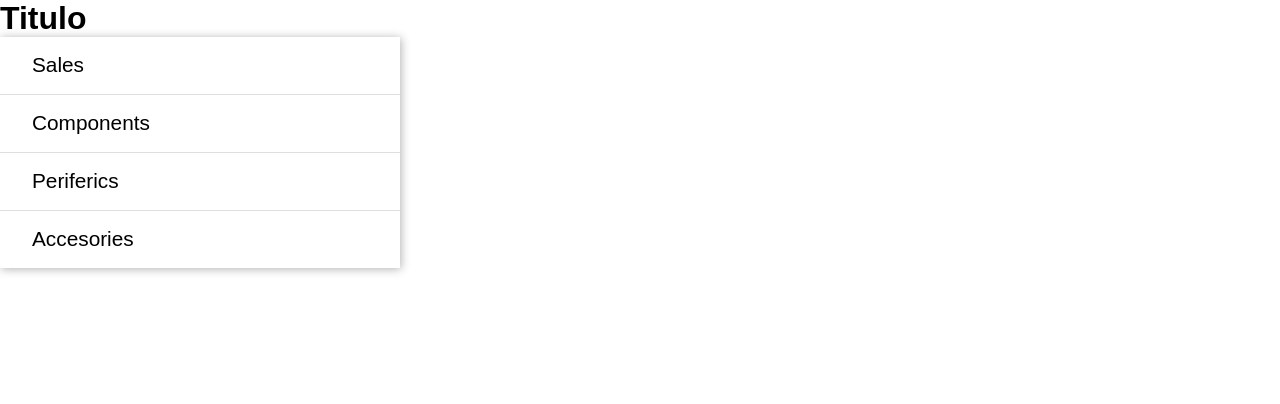
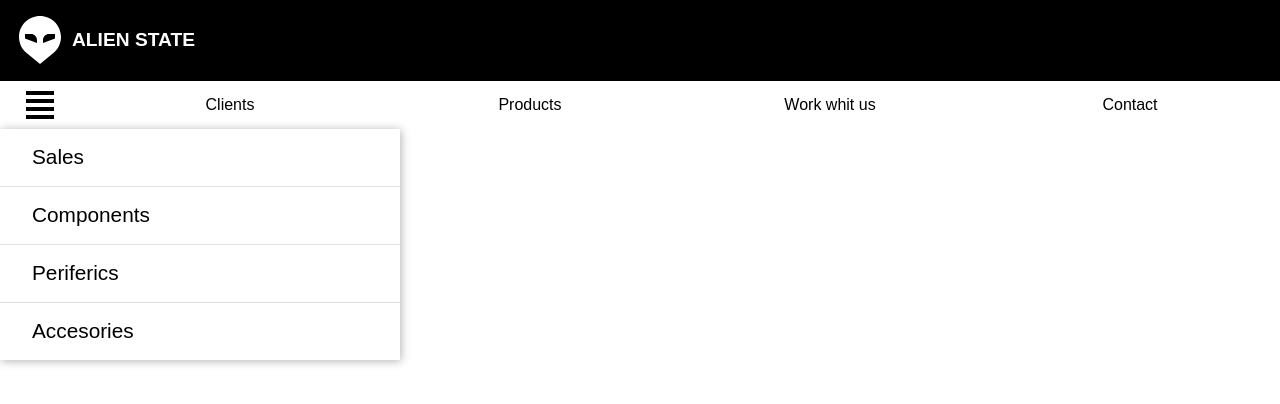
Before and after one commit to CRKNO/landing-page-proyect, a plain HTML site: page index.html in a window 1280 px wide. Drawn offline with Linux system fonts and the light colour scheme.

Commit message:
header incorpored into the index, minor adjustments

```diff
--- a/index.html
+++ b/index.html
@@ -4,13 +4,34 @@
         <meta charset="utf-8">
         <link rel="stylesheet" href="styles/style.css">
         <link rel="stylesheet" href="styles/menu-list.css">
+        <link rel="stylesheet" href="styles/nav-bar.css">
         <title>Components</title>
     </head>
     <body>
 
         <header>
-            <div id="menu-icon"></div>
-            <h1>Titulo</h1>
+            <nav id="nav-bar">
+                <div id="logo-container">
+                    <a href="">
+                        <svg viewBox="0 0 16 16" fill="none" xmlns="http://www.w3.org/2000/svg"><g id="SVGRepo_bgCarrier" stroke-width="0"></g><g id="SVGRepo_tracerCarrier" stroke-linecap="round" stroke-linejoin="round"></g><g id="SVGRepo_iconCarrier"> <path fill-rule="evenodd" clip-rule="evenodd" d="M8 16L3.54223 12.3383C1.93278 11.0162 1 9.04287 1 6.96005C1 3.11612 4.15607 0 8 0C11.8439 0 15 3.11612 15 6.96005C15 9.04287 14.0672 11.0162 12.4578 12.3383L8 16ZM3 6H5C6.10457 6 7 6.89543 7 8V9L3 7.5V6ZM11 6C9.89543 6 9 6.89543 9 8V9L13 7.5V6H11Z" fill="#ffffff"></path> </g></svg>
+                        ALIEN STATE
+                    </a>
+                </div>
+                <div id="menu-icon">
+                    <svg width="800px" height="800px" viewBox="0 0 16 16" fill="none" xmlns="http://www.w3.org/2000/svg">
+                        <path d="M1 5H15V7H1V5Z" fill="#000000"/>
+                        <path d="M1 9H15V11H1V9Z" fill="#000000"/>
+                        <path d="M1 13H15V15H1V13Z" fill="#000000"/>
+                        <path d="M1 1H15V3H1V1Z" fill="#000000"/>
+                    </svg>
+                </div>
+                <ul id="nav-list">
+                    <li id="list-item"><a href="">Clients</a></li>
+                    <li id="list-item"><a href="">Products</a></li>
+                    <li id="list-item"><a href="">Work whit us</a></li>
+                    <li id="list-item"><a href="">Contact</a></li>
+                </ul>
+            </nav>
         </header>
 
         <main>
--- a/styles/nav-bar.css
+++ b/styles/nav-bar.css
@@ -4,7 +4,7 @@
     box-sizing: border-box;
     font-family: sans-serif;
 }
-nav{
+#nav-bar{
     display: flex;
     flex-wrap: wrap;
 }
@@ -53,8 +53,3 @@ nav{
 #nav-list a{
     justify-self: center;
 }
-
-a{
-    text-decoration: none;
-    color: black;
-}
```
Also changed, not shown: components/nav-bar.html (+1 -1 lines).
